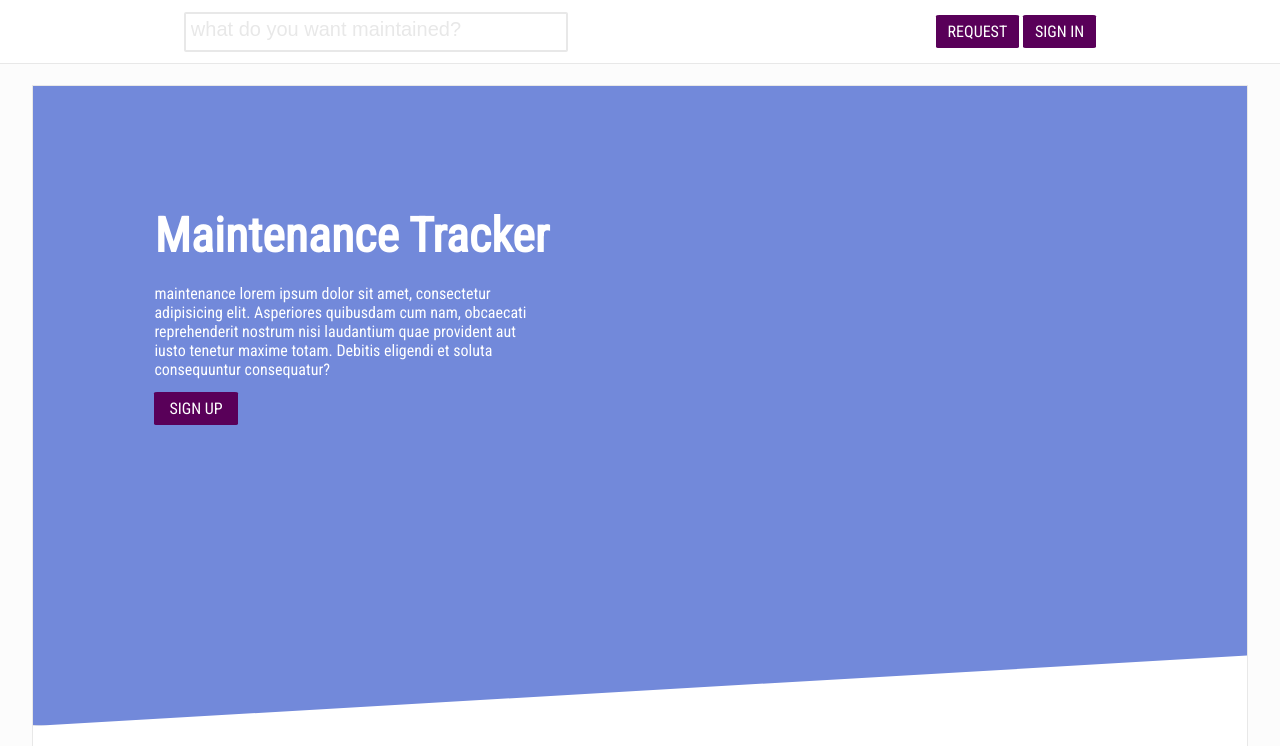
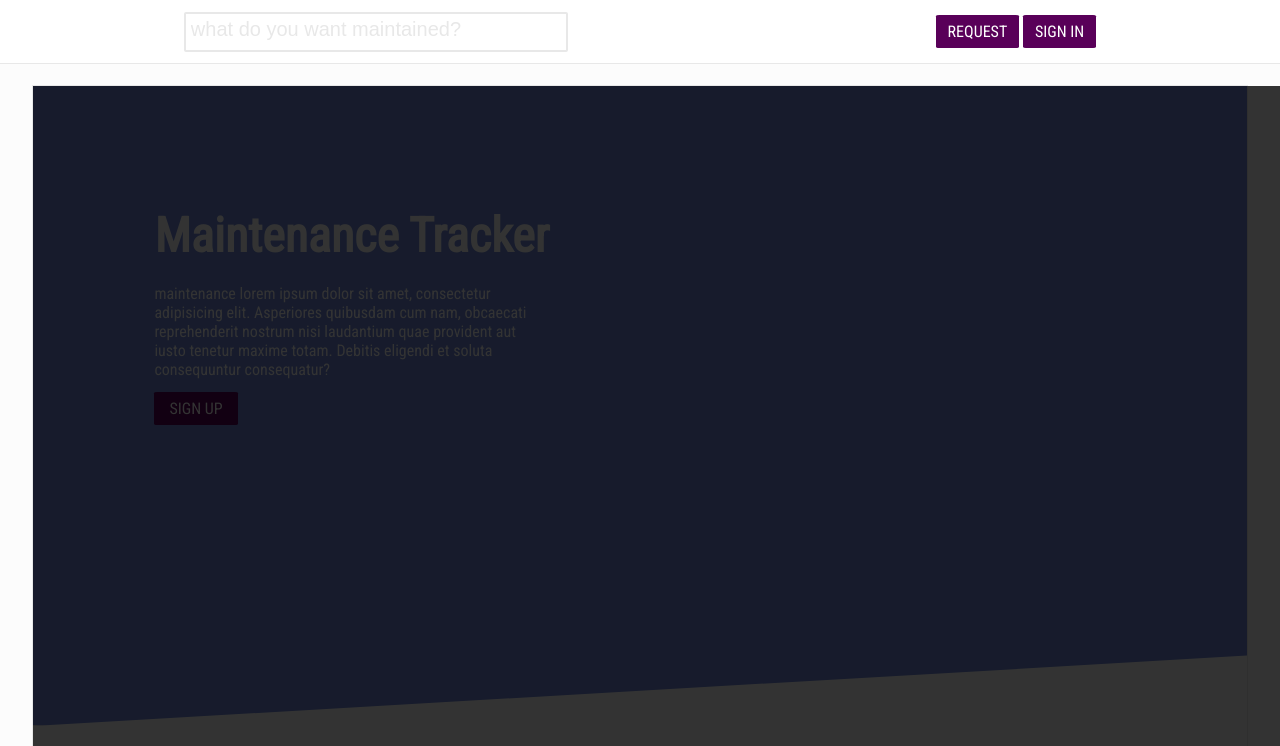
Before and after one commit to emmanuelnwogbo/maintenance-tracker-app, a plain HTML site: page index.html in a window 1280 px wide. Shown: the top 746 px of the page. Drawn offline with nearby package versions, Linux system fonts and the light colour scheme.

Commit message:
added overlay

```diff
--- a/css/style.css
+++ b/css/style.css
@@ -9,6 +9,15 @@ body {
   flex-direction: column;
   background-color: #fcfcfc;
   font-family: 'Open Sans', sans-serif;
+}
+
+.overlay {
+  z-index: 3000;
+  position: fixed;
+  background: #000000;
+  opacity: 0.8;
+  height: 100%;
+  width: 100%
 }
 
 .header {
@@ -133,11 +142,12 @@ body {
 }
 
 .footer {
-  height: 400px;
+  height: 350px;
   width: 100%;
   color: #fff;
   background: #590059;
   margin-top: 3px;
   padding: 20px 20px;
   display: flex;
+  justify-content: space-around;
 }
--- a/index.html
+++ b/index.html
@@ -21,6 +21,7 @@
     </div>
   </div>
   <div class="container">
+    <div class="overlay"></div>
     <div class="container_jumbotron">
       <h1 class="container_jumbotron-h1">Maintenance Tracker</h1>
       <p class="container_jumbotron-p">maintenance lorem ipsum dolor sit amet, consectetur adipisicing elit. Asperiores quibusdam cum nam, obcaecati reprehenderit
@@ -79,7 +80,7 @@
       </div>
     </div>
     <footer class="footer">
-      hello
+
     </footer>
   </div>
 </body>
```
